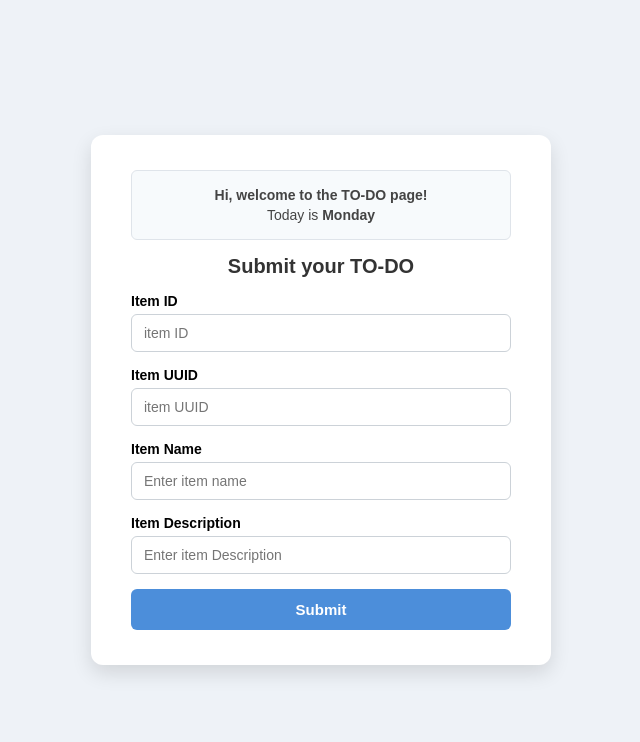
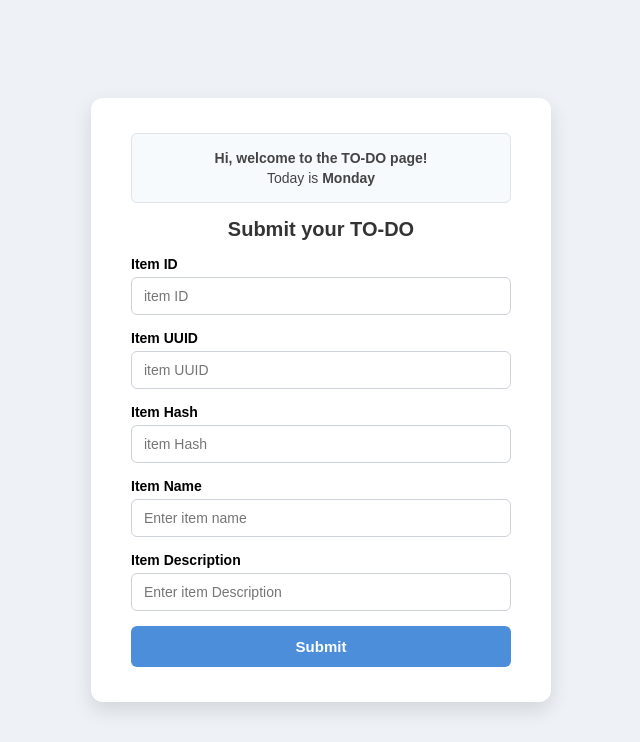
Before and after one commit to RSPTechSolution/Assignment_4_DevOps_Github_V2, a Flask app: page / in a window 1280 px wide. Shown: the top 742 px of the page, without its empty margins (319-959 px from the left). Run offline with Flask 3, Linux system fonts and the light colour scheme.

Commit message:
Add Item Hash field

```diff
--- a/frontend/templates/index.html
+++ b/frontend/templates/index.html
@@ -122,6 +122,9 @@
             <label>Item UUID</label>
             <input type="text" name="name" placeholder="item UUID" required>
 
+            <label>Item Hash</label>
+            <input type="text" name="name" placeholder="item Hash" required>
+
             <label>Item Name</label>
             <input type="text" name="name" placeholder="Enter item name" required>
 
```
